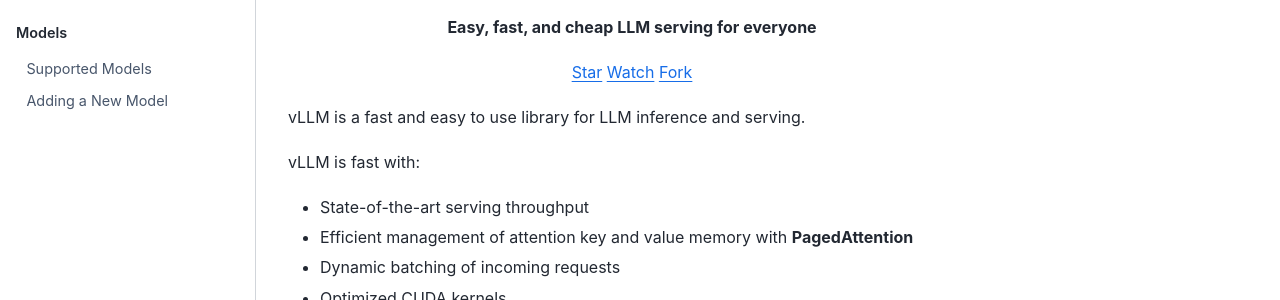
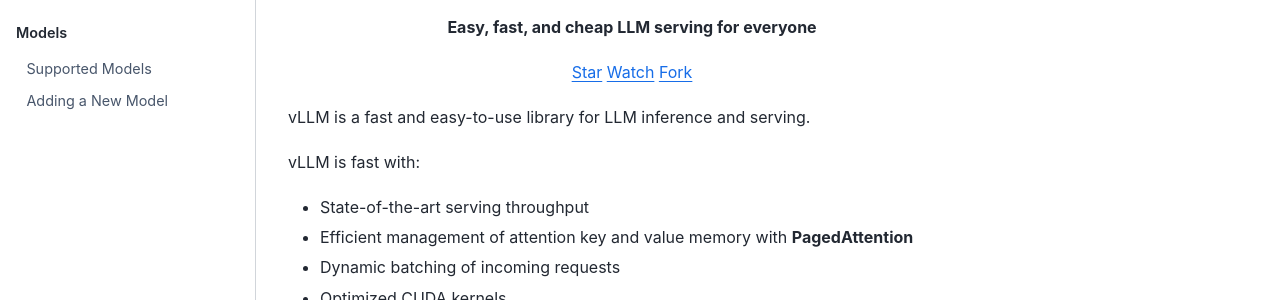
Before and after one commit to shaojiewang/vllm-rocm, a Sphinx documentation site: the page built from docs/source/index.rst, in a window 1280 px wide and 1330 px high. Shown: the part 268-568 px from the top of the window. Built offline with Sphinx 7.4.7 and the Sphinx Book theme 1.1.4, drawn with Linux system fonts in a browser that asks for light colours.

Commit message:
[Docs] Minor fix (#162)

```diff
--- a/docs/source/index.rst
+++ b/docs/source/index.rst
@@ -22,7 +22,7 @@
 
 
 
-vLLM is a fast and easy to use library for LLM inference and serving.
+vLLM is a fast and easy-to-use library for LLM inference and serving.
 
 vLLM is fast with:
 
```
Also changed, not shown: README.md (+1 -1 lines).
